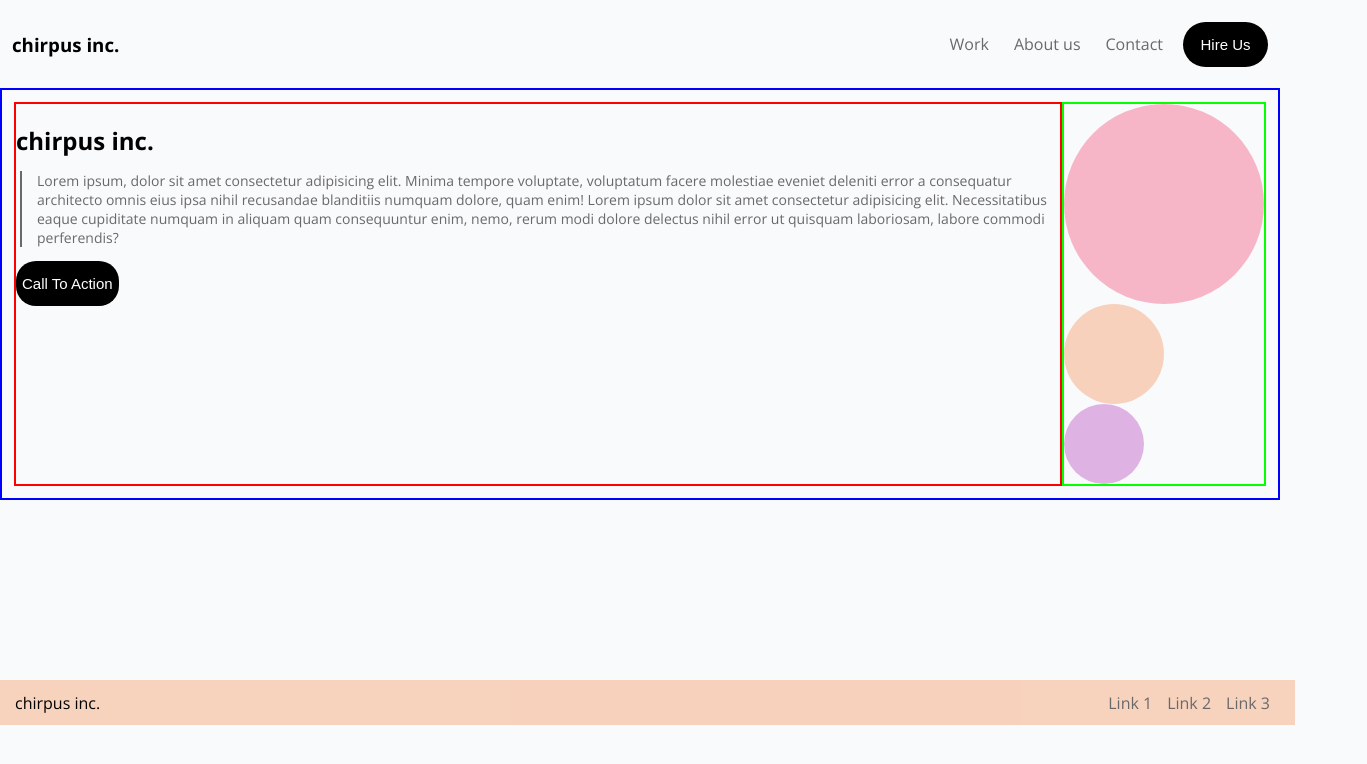
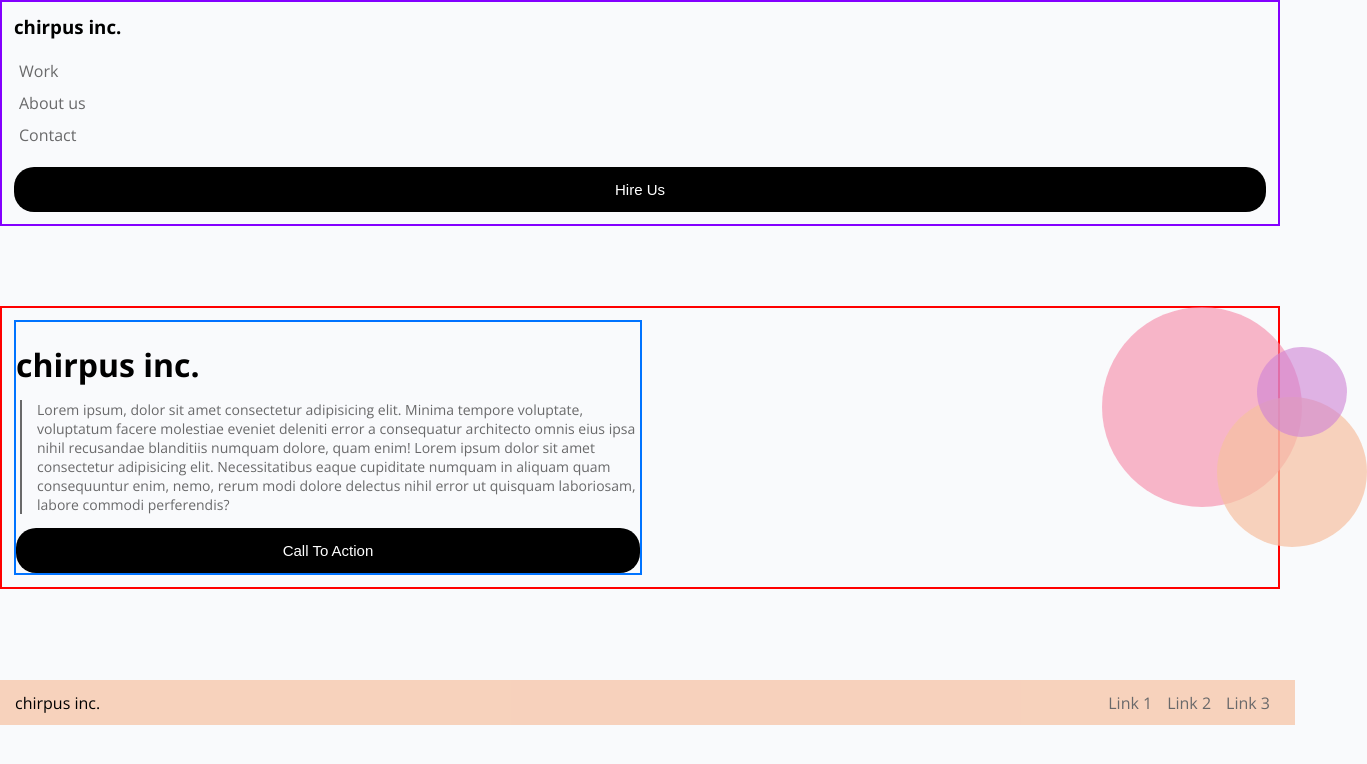
Before and after one commit to odavi88/gcChirpusIncHomepage, a plain HTML site: page index.html in a window 1280 px wide. Shown: the whole page, 1367 px wide, since content can reach past the window. Drawn offline with nearby package versions, Linux system fonts and the light colour scheme; a web font is replaced by a local one.

Commit message:
still aligning main section content

```diff
--- a/index.html
+++ b/index.html
@@ -12,8 +12,6 @@
     <link rel="stylesheet" href="style.css">
     <title>Chirpus Inc Homepage</title>
 </head>
-<!-- <style> -->
-
 <body>
     <header>
         <h3>chirpus inc.</h3>
@@ -27,7 +25,7 @@
         </nav>
     </header>
     <main>
-        <section class="main-section-1">
+        <div class="main-section-1">
             <h1>chirpus inc.</h1>
             <p>
                 Lorem ipsum, dolor sit amet consectetur adipisicing elit. Minima tempore voluptate, voluptatum facere
@@ -37,12 +35,12 @@
                 quisquam laboriosam, labore commodi perferendis?
             </p>
             <button id="call-to-action-button">Call To Action</button>
-        </section>
-        <section class="main-section-2">
-        <div class="large-circle"></div>
-        <div class="medium-circle"></div>
-        <div class="small-circle"></div>
-        </section>
+        </div>
+        <div class="main-section-2">
+            <div class="large-circle"></div>
+            <div class="medium-circle"></div>
+            <div class="small-circle"></div>
+        </div>
     </main>
     <footer>
         chirpus inc.
--- a/style.css
+++ b/style.css
@@ -1,6 +1,3 @@
-/* * {
-    border: 2px solid blue;
-} */
 html {
     font-family: "Open Sans", sans-serif;
 }
@@ -13,6 +10,7 @@ header {
     display: flex;
     flex-direction: column;
     padding: 12px;
+    border: 2px solid rgb(132, 0, 255);
 }
 h3 {
     margin: 0;
@@ -55,6 +53,11 @@ main {
     padding: 12px;
     border: 2px solid blue;
 }
+.main-section-1 {
+    display: flex;
+    flex-direction: column;
+    border: 2px solid rgb(162, 0, 255);
+}
 h1 {
     margin-bottom: 0;
 }
@@ -75,14 +78,60 @@ footer {
     padding-right: 25px;
     gap: 15px;
 }
-/* .large-circle {
-    background-color: #ff0000;
-    border-radius: 500px;
-    height: 500px;
-    width: 500px;
-} */
 
-@media screen and (min-width: 768px){
+@media screen and (min-width: 768px) {
+    header {
+        margin-bottom: 80px;
+    }
+    main {
+        position: relative;
+        display: flex;
+        flex-direction: row;
+        justify-content: space-between;
+        padding: 12px;
+        border: 2px solid rgb(255, 0, 0);
+    }
+     .main-section-1 {
+        display: flex;
+        flex-direction: column;
+        width: 50%;
+        border: 2px solid rgb(0, 115, 255);
+    }
+    .main-section-2 {
+        display: flex;
+        flex
+        border: 2px solid rgb(0, 255, 21);
+        width: 50%;
+    }
+    .large-circle {
+        position: absolute;
+        left: 1100px;
+        bottom: 80px;
+        border-radius: 200px;
+        width: 200px;
+        height: 200px;
+        background-color: rgba(247, 136, 167, 0.6);
+    }
+    .medium-circle {
+        position: absolute;
+        left: 1215px;
+        bottom: 40px;
+        border-radius: 150px;
+        width: 150px;
+        height: 150px;
+        background-color: rgba(247, 193, 162, 0.7);
+    }
+    .small-circle {
+        position: absolute;
+        left: 1255px;
+        bottom: 150px;
+        border-radius: 90px;
+        width: 90px;
+        height: 90px;
+        background-color: rgba(207, 130, 213, 0.6);
+    }
+}
+/* @media screen and (min-width: 768px){
     header {
         display: flex;
         flex-direction: row;
@@ -116,9 +165,14 @@ footer {
     }
    .main-section-1 {
         border: 2px solid rgb(255, 0, 0);
+        flex-grow: 1;
     }
     .main-section-2 {
         border: 2px solid rgb(4, 255, 0);
+        flex-grow: 2;
+    }
+    #call-to-action-button {
+
     }
     .large-circle {
         border-radius: 200px;
@@ -138,4 +192,4 @@ footer {
         height: 80px;
         background-color: rgba(207, 130, 213, 0.6);
     }
-}
+} */
```
